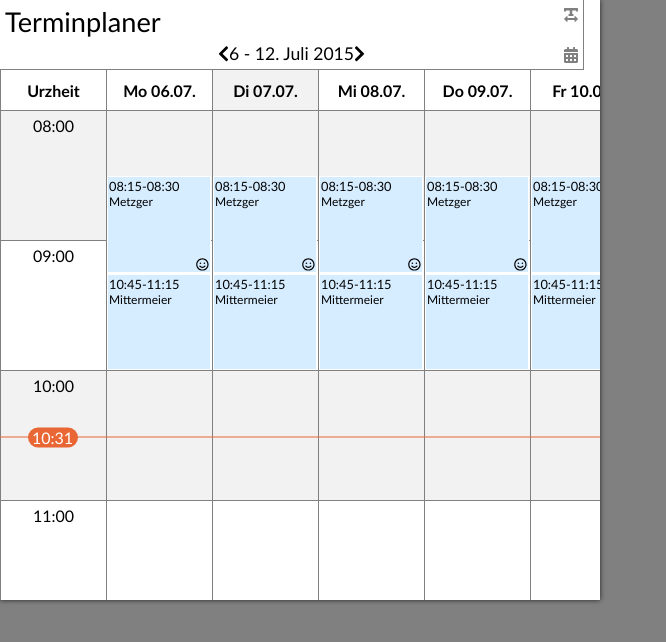
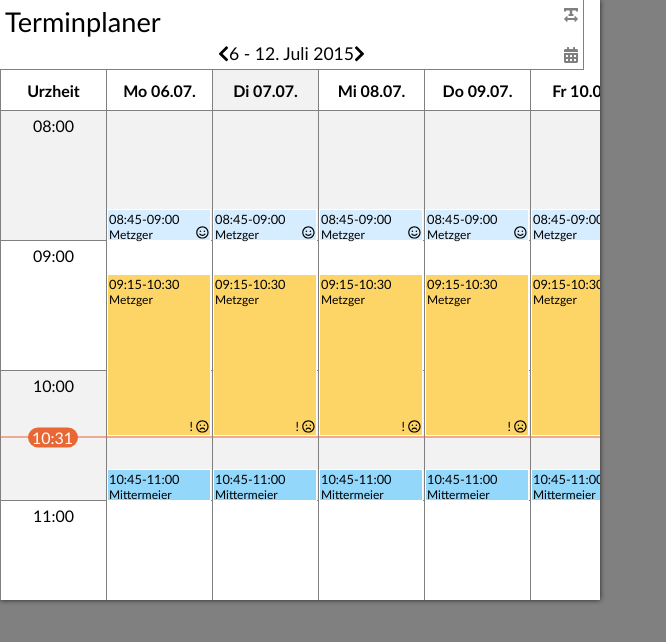
Before and after one commit to sajrus33/calendarTest, a React (Create React App) app: page / in a window 1280 px wide. Shown: the top 642 px of the page, without its empty margins (0-666 px from the left). Built offline with nearby package versions, Linux system fonts and the light colour scheme.

Commit message:
Now its can take data array of activities
Created function getHeightTop in Day component to position each activity.  No problems with build on localhost.

```diff
--- a/src/App.js
+++ b/src/App.js
@@ -1,8 +1,5 @@
 import React, { Component } from 'react';
 import Calendar from "./components/Calendar";
-
-import '@fortawesome/fontawesome-free/css/all.css';
-import '@fortawesome/fontawesome-free/js/all.js';
 
 class App extends Component {
   render() {
--- a/src/components/Calendar.js
+++ b/src/components/Calendar.js
@@ -5,32 +5,42 @@ import "../css/start.css";
 import "../css/header.css";
 import "../css/main.css";
 import "../css/activities.css";
+import '@fortawesome/fontawesome-free/css/all.css';
+import '@fortawesome/fontawesome-free/js/all.js';
 
 const Calendar = props => {
 
 
     const hours = [
         "08:00", "09:00", "10:00", "11:00", "12:00", "13:00", "14:00", "15:00", "16:00", "17:00",
-        "18:00", "19:00", "20:00", "21:00", "22:00", "23:00", "24:00", "01:00", "02:00", "03:00", "04:00",
-        "05:00", "06:00", "07:00"
+        "18:00", "19:00", "20:00", "21:00", "22:00", "23:00", "24:00"
     ];
     const activities = [
         [
             {
-                hour: "08:15-08:30",
+                hour: "08:45-09:00",
                 txt: "Metzger",
-                bgc: "(var(--blue))",
-
+                bgc: "var(--blueLight)",
                 like: true,
             },
             {
-                hour: "10:45-11:15",
+                hour: "09:15-10:30",
+                txt: "Metzger",
+                bgc: "var(--orange)",
+                unlike: true
+            },
+            {
+                hour: "10:45-11:00",
                 txt: "Mittermeier",
-                bgc: "(var(--blue))",
+                bgc: "var(--blue)",
+            },
+            {
+                hour: "11:45-13:30",
+                txt: "Mittermeier",
+                bgc: "var(--blue)",
+            }
+        ],
 
-                like: false,
-            }
-        ]
 
 
     ];
--- a/src/components/Day.js
+++ b/src/components/Day.js
@@ -2,7 +2,6 @@ import React from 'react';
 
 
 const Day = props => {
-
     const hours = [];
     const acitivities = [];
 
@@ -14,17 +13,51 @@ const Day = props => {
         });
         console.log("hours creating")
     };
+    const getTopHeight = (activityHours) => {
+        console.log(activityHours)
+        const start = 8;
+        const activityHeight = 130;
 
+        const hours = activityHours.split("-");
+
+        const startTime = hours[0].split(":");
+        const endTime = hours[1].split(":");
+
+        const startHour = Number(startTime[0]);
+        const endHour = Number(endTime[0]);
+
+        const startMin = Number(startTime[1]);
+        const endMin = Number(endTime[1]);
+
+        let durationHour = Math.abs(startHour - endHour);
+        let durationMin = Math.abs(startMin - endMin);
+        if (endMin - startMin) {
+            durationHour--;
+            durationMin = (60 - startMin) + endMin;
+        }
+
+        const topMin = startMin / 60 * activityHeight;
+
+        const top = String((Math.abs(start - startHour) * activityHeight) + topMin) + "px";
+
+        const heightMin = durationMin / 60 * activityHeight;
+
+        const height = String((durationHour * activityHeight) + heightMin) + "px";
+        return [top, height]
+    };
     const createActivities = (propsAcitivities = props.activities) => {
         if (propsAcitivities) {
-            propsAcitivities.forEach(activity => {
-                // top: calc(130px * 0.5);
-                // height: calc((-1px) + 130px * 0.75);
+
+            propsAcitivities.forEach((activity, i) => {
+                const topHeight = getTopHeight(activity.hour);
+                const top = topHeight[0];
+                const height = topHeight[1];
                 acitivities.push(
-                    <div className="main__activity main__activity--blueL" style={{}}>
+                    <div key={i} className="main__activity" style={{ backgroundColor: activity.bgc, top: top, height: height }}>
                         <span className="activity__hour">{activity.hour}</span>
                         <p className="activity__p">{activity.txt}</p>
                         {activity.like ? (<i className="far fa-smile activity__ico"></i>) : null}
+                        {activity.unlike ? (<span className="activity__ico">! <i className="far fa-frown"></i></span>) : null}
                         <i className="far fa-times-circle activity__ico activity__ico--delete"></i>
                     </div>
                 )
```
